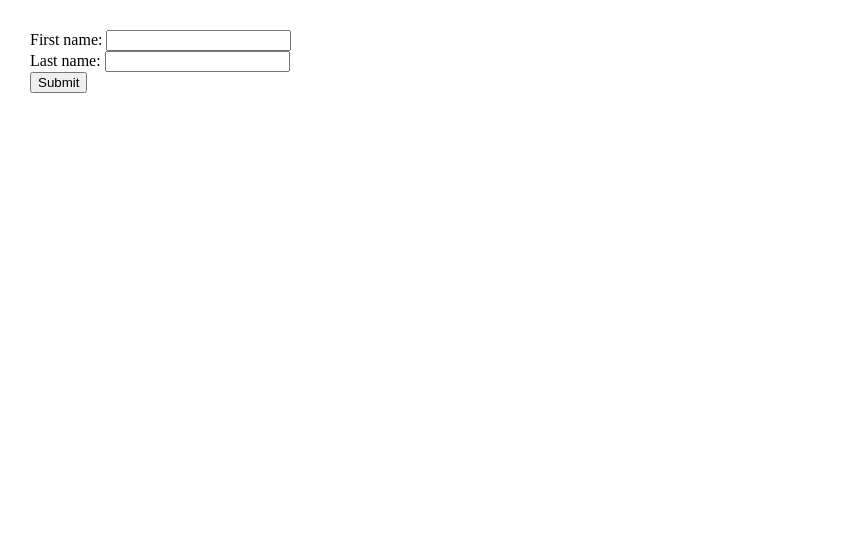
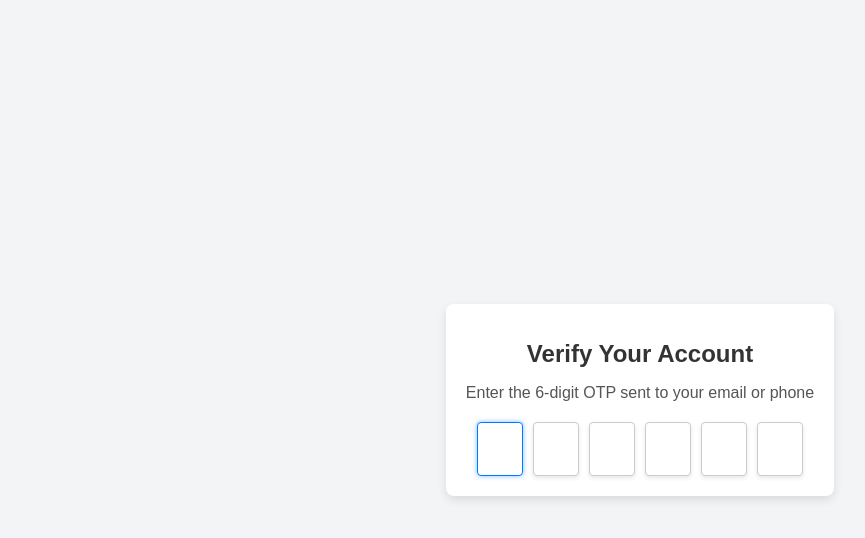
Before and after one commit to acciojob/form-login-akhilrale11, a website: page main.html in a window 1280 px wide. Shown: the whole page, without its empty margins (0-865 px from the left). Drawn offline with Linux system fonts and the light colour scheme.

Commit message:
created a submission

```diff
--- a/main.html
+++ b/main.html
@@ -1,26 +1,24 @@
 <!DOCTYPE html>
-
-<html>
-
+<html lang="en">
 <head>
-	<meta charset=utf-8 />
-		<title>Return first and last name from a form</title>
-		<style type="text/css">
-			body {margin: 30px;}
-		</style>
-	<link rel="stylesheet" href="styles.css">
+  <meta charset="UTF-8">
+  <meta name="viewport" content="width=device-width, initial-scale=1.0">
+  <title>OTP Verification</title>
+  <link rel="stylesheet" href="styles.css">
 </head>
-
 <body>
-	<form id="form1" onsubmit="getFormvalue()">
-		First name: <input type="text" name="fname"><br>
-		Last name: <input type="text" name="lname"><br>
-		<input type="submit" value="Submit">
-	</form>
-
-    <script type="text/javascript" src="./script.js">
-</script>
-
+  <div class="container">
+    <h1 id="verification_heading">Verify Your Account</h1>
+    <p id="verification_subtext">Enter the 6-digit OTP sent to your email or phone</p>
+    <div class="code-container">
+      <input type="text" id="code-1" maxlength="1" class="code">
+      <input type="text" id="code-2" maxlength="1" class="code">
+      <input type="text" id="code-3" maxlength="1" class="code">
+      <input type="text" id="code-4" maxlength="1" class="code">
+      <input type="text" id="code-5" maxlength="1" class="code">
+      <input type="text" id="code-6" maxlength="1" class="code">
+    </div>
+  </div>
+  <script src="script.js"></script>
 </body>
-
 </html>
--- a/script.js
+++ b/script.js
@@ -1,4 +1,24 @@
-function getFormvalue() {
-    //Write your code here
+const codes = document.querySelectorAll('.code');
 
-}
+codes.forEach((code, idx) => {
+  code.addEventListener('input', (e) => {
+    const nextInput = codes[idx + 1];
+    if (e.target.value && nextInput) {
+      nextInput.focus();
+    }
+  });
+
+  code.addEventListener('keydown', (e) => {
+    if (e.key === 'Backspace') {
+      if (!e.target.value && idx > 0) {
+        const prevInput = codes[idx - 1];
+        prevInput.focus();
+      }
+    }
+  });
+
+  // Automatically focus on the first input field when the page loads
+  if (idx === 0) {
+    code.focus();
+  }
+});
--- a/styles.css
+++ b/styles.css
@@ -1 +1,45 @@
-/*  your css code here. If applicable */
+body {
+  font-family: Arial, sans-serif;
+  display: flex;
+  justify-content: center;
+  align-items: center;
+  height: 100vh;
+  margin: 0;
+  background-color: #f3f4f6;
+}
+.container {
+  text-align: center;
+  background: #fff;
+  padding: 20px;
+  border-radius: 8px;
+  box-shadow: 0 4px 10px rgba(0, 0, 0, 0.1);
+}
+#verification_heading {
+  font-size: 24px;
+  margin-bottom: 10px;
+  color: #333;
+}
+#verification_subtext {
+  font-size: 16px;
+  margin-bottom: 20px;
+  color: #555;
+}
+.code-container {
+  display: flex;
+  justify-content: center;
+  gap: 10px;
+}
+.code {
+  width: 40px;
+  height: 50px;
+  font-size: 24px;
+  text-align: center;
+  border: 1px solid #ccc;
+  border-radius: 4px;
+  outline: none;
+  box-shadow: 0 2px 4px rgba(0, 0, 0, 0.1);
+}
+.code:focus {
+  border-color: #007bff;
+  box-shadow: 0 0 5px rgba(0, 123, 255, 0.5);
+}
```
